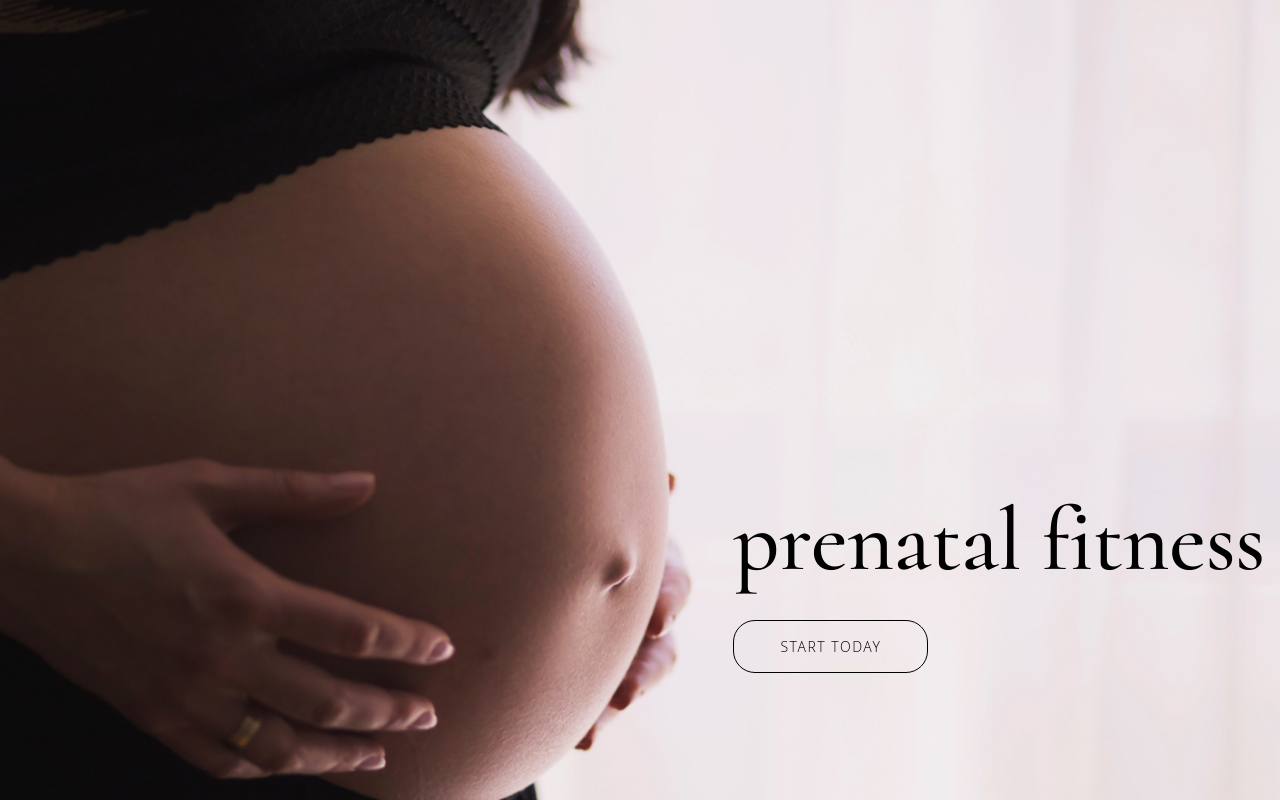
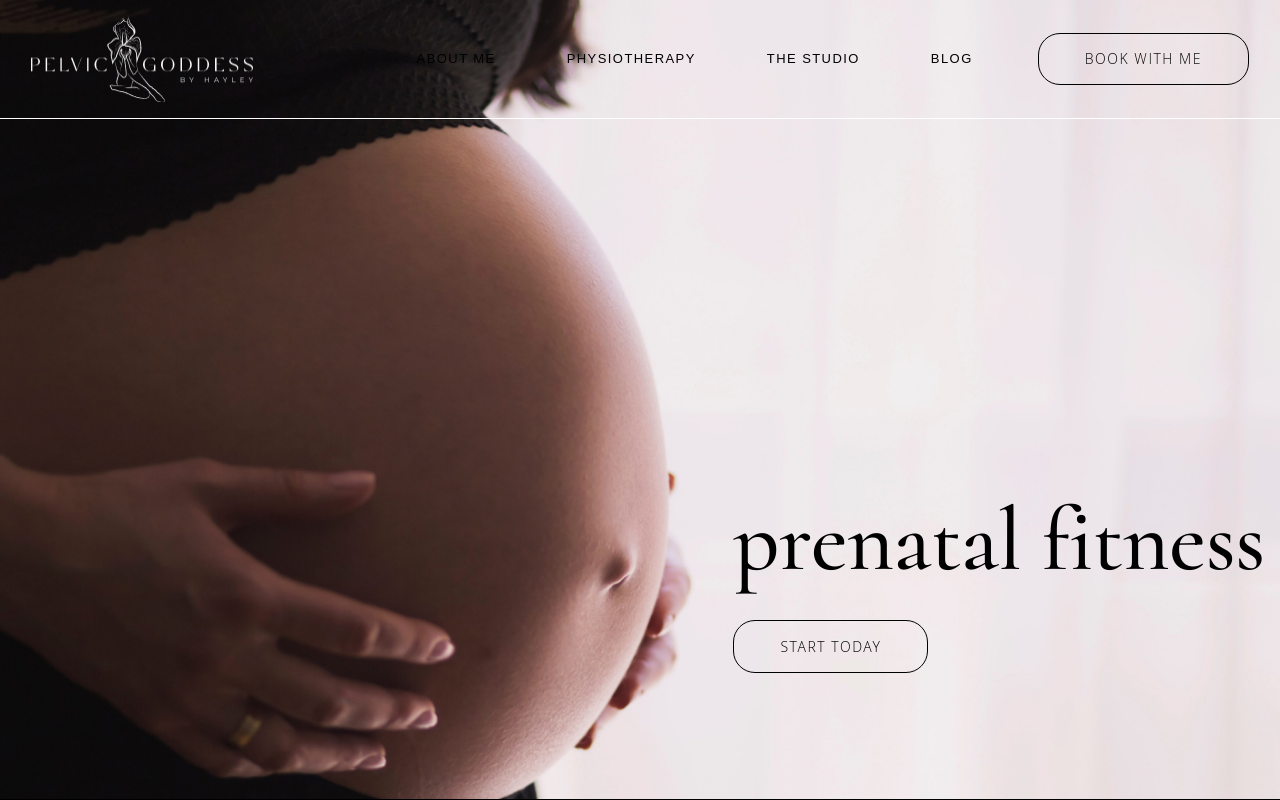
Before and after one commit to Enzhy58/pelvicGoddess, a website: page app/index.html in a window 1280 px wide. Drawn offline with nearby package versions, Linux system fonts and the light colour scheme; files that its build step writes are made by us from their sources; files whose address does not match are found by name.

Commit message:
added header

```diff
--- a/app/index.html
+++ b/app/index.html
@@ -9,6 +9,41 @@
 </head>
 
 <body>
+
+  <header class="header">
+    <div class="container--big">
+
+      <nav class="menu">
+
+        <a class="logo" href="#">
+          <img class="logo__img" src="images/logo.png" width="222" height="86" alt="logo">
+        </a>
+
+        <div class="menu__box">
+
+          <ul class="menu__list">
+            <li class="menu__item">
+              <a class="menu__link" href="#">about me</a>
+            </li>
+            <li class="menu__item">
+              <a class="menu__link" href="#">physiotherapy</a>
+            </li>
+            <li class="menu__item">
+              <a class="menu__link" href="#">the studio</a>
+            </li>
+            <li class="menu__item">
+              <a class="menu__link" href="#">blog</a>
+            </li>
+          </ul>
+
+          <a class="menu__btn btn" href="#">book with me</a>
+
+        </div>
+
+      </nav>
+
+    </div>
+  </header>
 
   <section class="top" style="background-image: url(images/prenatalFitness/top/background.jpg);">
     <div class="container--small">
--- a/app/scss/_global.scss
+++ b/app/scss/_global.scss
@@ -7,8 +7,16 @@ body {
     line-height: 33px;
 }
 
+.container--big {
+    max-width: 1746px;
+}
+
 .container--small {
-    max-width: 1471px;
+    max-width: 1441px;
+}
+
+.container--big,
+.container--small {
     width: 100%;
     margin: 0 auto;
     padding: 0 15px;
--- a/app/scss/style.scss
+++ b/app/scss/style.scss
@@ -4,11 +4,52 @@
 @import 'global';
 @import 'libs';
 
+.header {
+    position: fixed;
+    width: 100%;
+    padding: 16px;
+    border-bottom: 1px solid $white;
+}
+
+.menu {
+    display: flex;
+    justify-content: space-between;
+    align-items: center;
+
+    &__list,
+    &__box {
+        display: flex;
+        align-items: center;
+    }
+
+    &__item {
+        font-family: 'Open Sans One', sans-serif;
+        font-weight: 300;
+        font-size: 13px;
+        line-height: 16px;
+        letter-spacing: 0.11em;
+        text-transform: uppercase;
+        margin-right: 59px;
+    }
+
+    &__link {
+        padding: 4px 6px;
+
+        &:hover {
+            background-color: $oat-milk;
+            border-radius: 18px;
+        }
+
+    }
+
+}
+
 .top {
     height: 100vh;
     background-size: cover;
     background-position: center;
     background-repeat: no-repeat;
+    border-bottom: 1px solid $black;
 
     &__inner {
         display: flex;
```
Also changed, not shown: app/images/logo.png (added).
